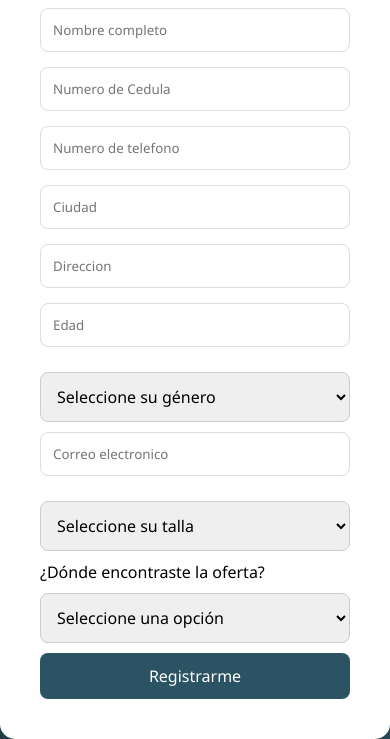
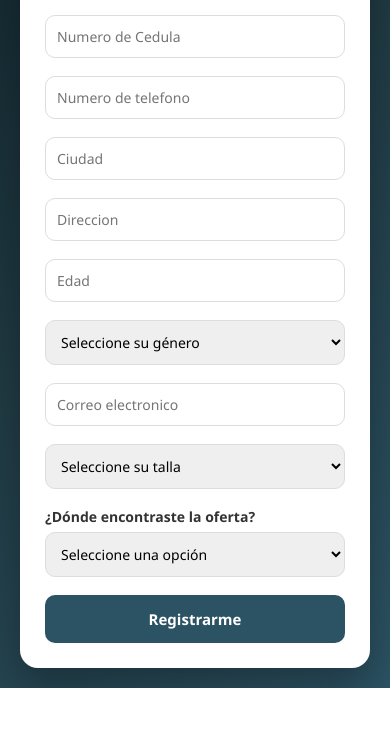
Before and after one commit to martinlutero736-web/formulario-web, a plain HTML site: page index.html in a window 390 px wide. Shown: the part 301-1040 px from the top of the page. After the commit the page ends 989 px from the top, so only its background shows below. Drawn offline with Linux system fonts and the light colour scheme.

Commit message:
Add files via upload

```diff
--- a/style.css
+++ b/style.css
@@ -11,15 +11,15 @@ body {
   justify-content: center;
   align-items: center;
   min-height: 100vh;
-
+  padding: 20px;
 }
 
 .container {
   background: #ffffff;
-  padding: 40px;
+  padding: 35px;
   width: 100%;
-  max-width: 450px;
-  border-radius: 15px;
+  max-width: 500px;
+  border-radius: 18px;
   box-shadow: 0 20px 40px rgba(0,0,0,0.3);
   animation: fadeIn 0.6s ease-in-out;
 }
@@ -34,6 +34,7 @@ h1 {
   text-align: center;
   margin-bottom: 10px;
   color: #2c5364;
+  font-size: 24px;
 }
 
 p {
@@ -43,29 +44,60 @@ p {
   font-size: 14px;
 }
 
-input {
+label {
+  font-weight: 600;
+  font-size: 14px;
+  margin-bottom: 6px;
+  display: block;
+  color: #333;
+}
+
+input,
+select {
   width: 100%;
   padding: 12px;
-  margin-bottom: 15px;
+  margin-bottom: 18px;
   border: 1px solid #ddd;
-  border-radius: 8px;
+  border-radius: 10px;
+  font-size: 14px;
   transition: 0.3s;
 }
 
-input:focus {
+input:focus,
+select:focus {
   border-color: #2c5364;
   outline: none;
   box-shadow: 0 0 8px rgba(44,83,100,0.3);
 }
 
+/* Radios y opciones */
+.options-group {
+  margin-bottom: 20px;
+}
+
+.options-group label {
+  display: flex;
+  align-items: center;
+  font-weight: normal;
+  margin-bottom: 8px;
+  cursor: pointer;
+  font-size: 14px;
+}
+
+.options-group input[type="radio"] {
+  width: auto;
+  margin-right: 8px;
+}
+
 button {
   width: 100%;
-  padding: 12px;
+  padding: 14px;
   background: #2c5364;
   color: white;
   border: none;
-  border-radius: 8px;
+  border-radius: 10px;
   font-size: 16px;
+  font-weight: bold;
   cursor: pointer;
   transition: 0.3s;
 }
@@ -80,11 +112,24 @@ button:hover {
   to {opacity: 1; transform: translateY(0);}
 }
 
-select {
-  width: 100%;
-  padding: 12px;
-  margin: 10px 0;
-  border-radius: 8px;
-  border: 1px solid #ccc;
-  font-size: 16px;
+/* 📱 Ajustes para celular */
+@media (max-width: 480px) {
+
+  .container {
+    padding: 25px;
+  }
+
+  h1 {
+    font-size: 20px;
+  }
+
+  input,
+  select {
+    font-size: 14px;
+    padding: 11px;
+  }
+
+  button {
+    font-size: 15px;
+  }
 }
```
